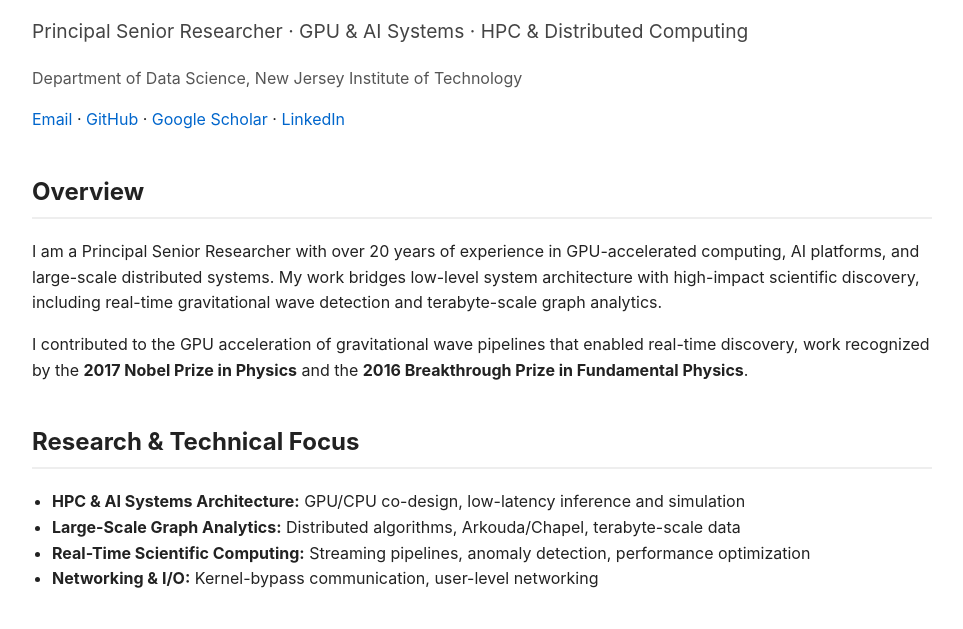
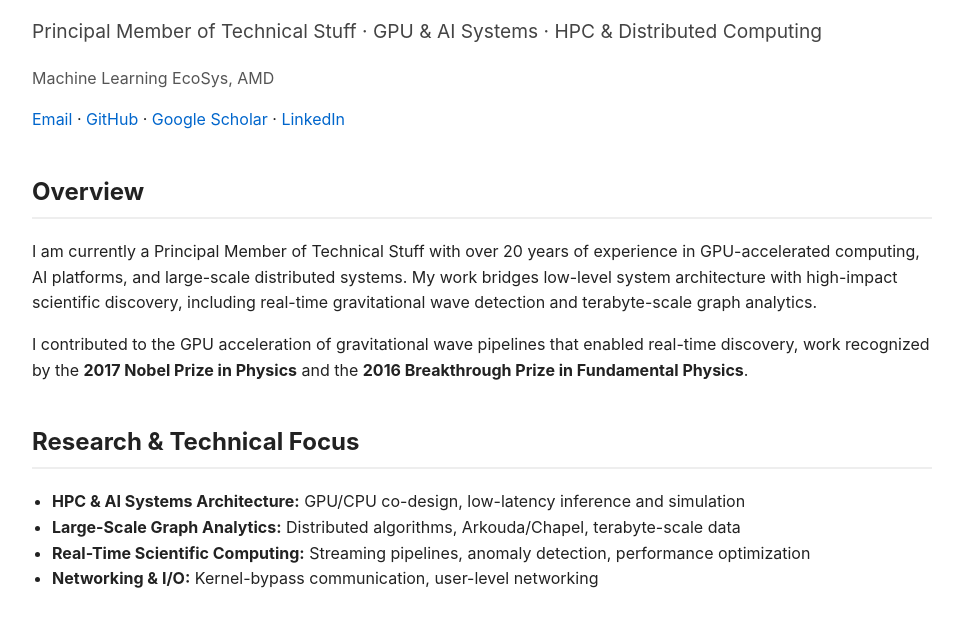
Before and after one commit to zhihuidu/zhihuidu.github.io, a plain HTML site: page index.html in a window 1280 px wide. Shown: the part 130-759 px from the top of the page, without its empty margins (158-1121 px from the left). Drawn offline with Linux system fonts and the light colour scheme.

Commit message:
Update title and affiliation in index.html

```diff
--- a/index.html
+++ b/index.html
@@ -11,11 +11,11 @@
   <header>
     <h1>Zhihui Du</h1>
     <p class="subtitle">
-      Principal Senior Researcher · GPU & AI Systems · HPC & Distributed Computing
+      Principal Member of Technical Stuff · GPU & AI Systems · HPC & Distributed Computing
     </p>
 
     <p class="affiliation">
-      Department of Data Science, New Jersey Institute of Technology
+      Machine Learning EcoSys, AMD
     </p>
 
     <p class="links">
@@ -31,7 +31,7 @@
     <section>
       <h2>Overview</h2>
       <p>
-        I am a Principal Senior Researcher with over 20 years of experience in
+        I am currently a Principal Member of Technical Stuff with over 20 years of experience in
         GPU-accelerated computing, AI platforms, and large-scale distributed systems.
         My work bridges low-level system architecture with high-impact scientific discovery,
         including real-time gravitational wave detection and terabyte-scale graph analytics.
```
